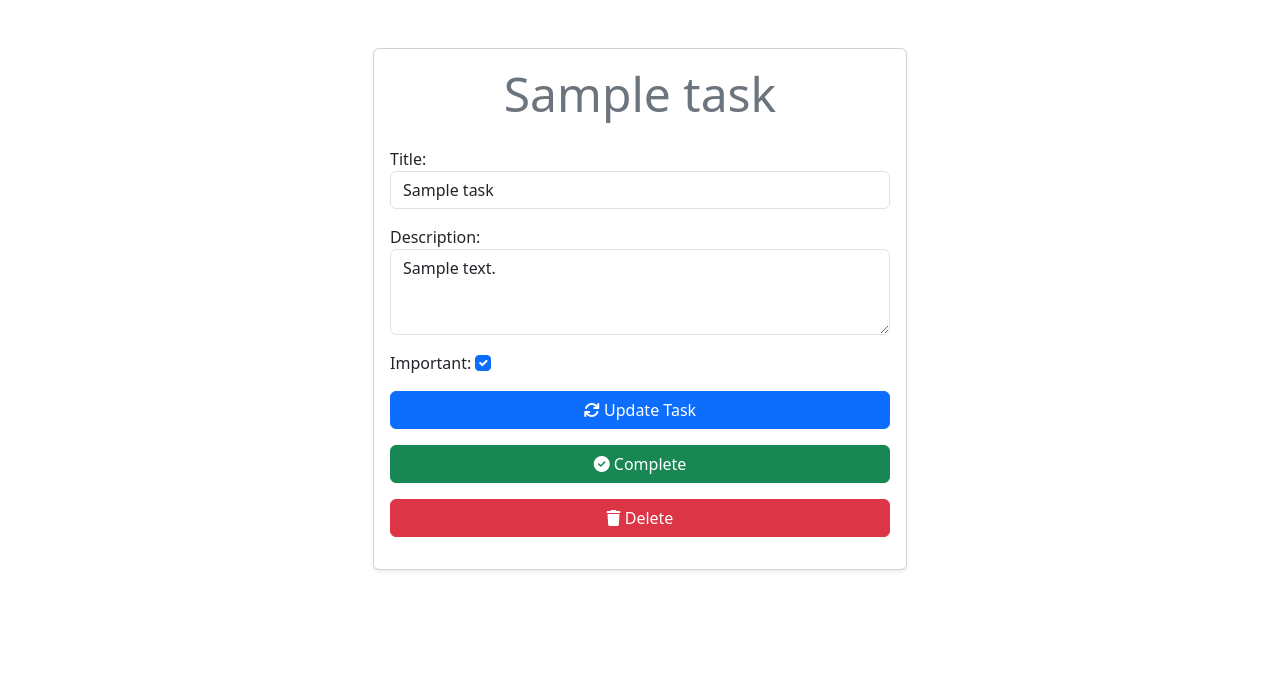
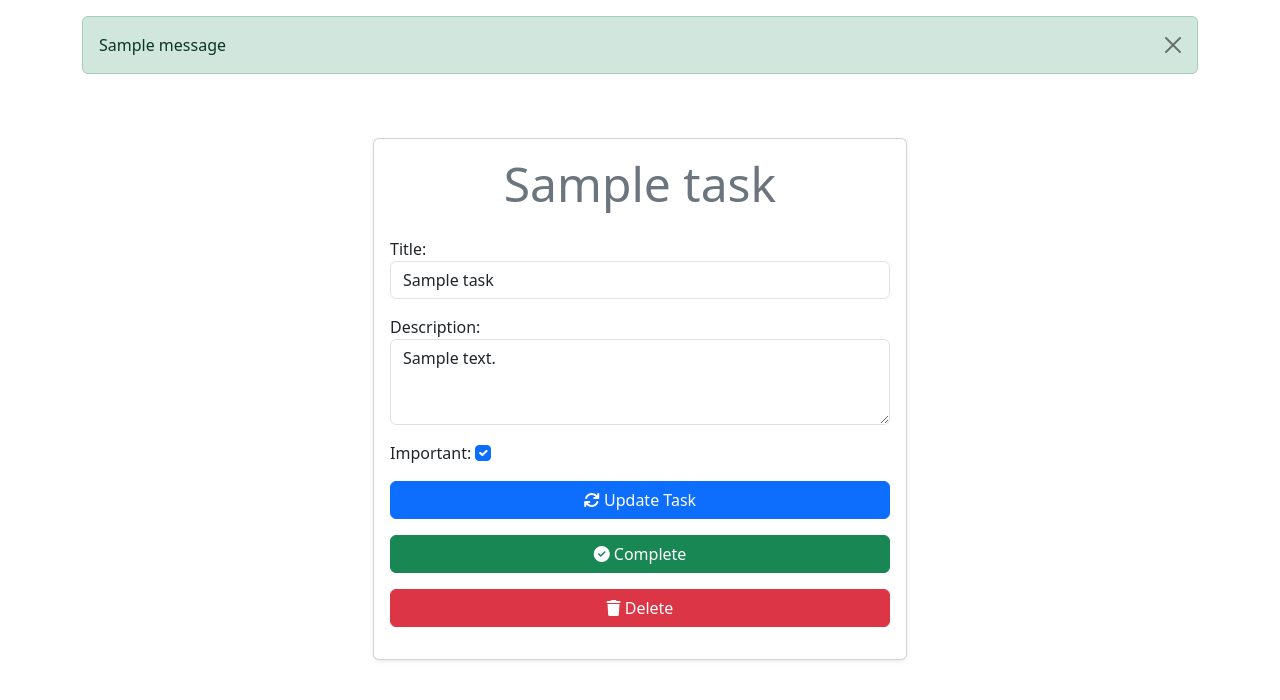
Before and after one commit to HenryTene/django-crud-auth, a Django app: page /tasks/1 in a window 1280 px wide. Shown: the part 56-756 px from the top of the page. Run offline with Django 5.2, Linux system fonts and the light colour scheme; a user stored in the database is signed in; tables that the repository leaves empty hold one stand-in row (values such as "Sample post"); one stand-in notice (Sample message) is shown; some libraries are stand-ins or nearby versions.

Commit message:
:sparkles: Se agregan mensajes de confirmacion para las acciones de las tareas

```diff
--- a/tasks/templates/base.html
+++ b/tasks/templates/base.html
@@ -8,8 +8,10 @@
     <link rel="stylesheet" href="https://cdn.jsdelivr.net/npm/bootstrap@5.3.3/dist/css/bootstrap.min.css">
     <link href="https://cdn.jsdelivr.net/npm/bootstrap-icons/font/bootstrap-icons.css" rel="stylesheet">
     <link rel="stylesheet" href="https://cdnjs.cloudflare.com/ajax/libs/font-awesome/6.3.0/css/all.min.css">
-
-
+    <!-- SweetAlert2 CSS -->
+    <link href="https://cdn.jsdelivr.net/npm/sweetalert2@11/dist/sweetalert2.min.css" rel="stylesheet">
+    <!-- SweetAlert2 JS -->
+    <script src="https://cdn.jsdelivr.net/npm/sweetalert2@11"></script>
 </head>
 
 <body>
@@ -33,15 +35,30 @@
                     <li class="nav-item"><a href="/signup" class="nav-link">Signup</a></li>
                     <li class="nav-item"><a href="/signin" class="nav-link">Signin</a></li>
                     {% endif %}
-
                 </ul>
             </div>
         </div>
     </nav>
-    <div class="container">
+
+    <div class="container mt-3">
+        <!-- Bloque para mostrar mensajes -->
+        {% if messages %}
+          <div>
+            {% for message in messages %}
+              <div class="alert {{ message.tags }} alert-dismissible fade show" role="alert">
+                {{ message }}
+                <button type="button" class="btn-close" data-bs-dismiss="alert" aria-label="Close"></button>
+              </div>
+            {% endfor %}
+          </div>
+        {% endif %}
+        <!-- Fin bloque mensajes -->
+
         {% block content %}
         {% endblock %}
     </div>
+
+    <script src="https://cdn.jsdelivr.net/npm/bootstrap@5.3.3/dist/js/bootstrap.bundle.min.js"></script>
 </body>
 
 </html>
--- a/tasks/templates/task_detail.html
+++ b/tasks/templates/task_detail.html
@@ -12,22 +12,27 @@
           </div>
           {% endif %}
           <div class="mt-4">
-            <form action="{% url 'task_detail' task.id %}" method="POST" class="mb-3">
+            <!-- Formulario de Actualización -->
+            <form id="update-task-form" action="{% url 'task_detail' task.id %}" method="POST" class="mb-3">
               {% csrf_token %}
               {{ form.as_p }}
-              <button class="btn btn-primary btn-block w-100">
+              <button type="button" class="btn btn-primary btn-block w-100" onclick="confirmUpdate();">
                 <span><i class="fa fa-refresh"></i></span> Update Task
               </button>
             </form>
-            <form action="{% url 'complete_task' task.id %}" method="POST" class="mb-3">
+
+            <!-- Formulario para Completar -->
+            <form id="complete-task-form" action="{% url 'complete_task' task.id %}" method="POST" class="mb-3">
               {% csrf_token %}
-              <button class="btn btn-success btn-block w-100">
+              <button type="button" class="btn btn-success btn-block w-100" onclick="confirmComplete();">
                 <i class="fas fa-check-circle"></i> Complete
               </button>
             </form>
-            <form action="{% url 'delete_task' task.id %}" method="POST" class="mb-3">
+
+            <!-- Formulario para Eliminar -->
+            <form id="delete-task-form" action="{% url 'delete_task' task.id %}" method="POST" class="mb-3">
               {% csrf_token %}
-              <button class="btn btn-danger btn-block w-100">
+              <button type="button" class="btn btn-danger btn-block w-100" onclick="confirmDelete();">
                 <i class="fa fa-trash"></i> Delete
               </button>
             </form>
@@ -37,4 +42,57 @@
     </div>
   </div>
 </main>
+
+<script>
+  // Función para confirmar actualización
+  function confirmUpdate() {
+    Swal.fire({
+      title: 'Are you sure?',
+      text: "Do you want to update this task?",
+      icon: 'question',
+      showCancelButton: true,
+      confirmButtonColor: '#3085d6',
+      cancelButtonColor: '#d33',
+      confirmButtonText: 'Yes, update it!'
+    }).then((result) => {
+      if (result.isConfirmed) {
+        document.getElementById('update-task-form').submit();
+      }
+    });
+  }
+
+  // Función para confirmar completado
+  function confirmComplete() {
+    Swal.fire({
+      title: 'Are you sure?',
+      text: "Do you want to mark this task as complete?",
+      icon: 'question',
+      showCancelButton: true,
+      confirmButtonColor: '#28a745',
+      cancelButtonColor: '#d33',
+      confirmButtonText: 'Yes, complete it!'
+    }).then((result) => {
+      if (result.isConfirmed) {
+        document.getElementById('complete-task-form').submit();
+      }
+    });
+  }
+
+  // Función para confirmar eliminación
+  function confirmDelete() {
+    Swal.fire({
+      title: 'Are you sure?',
+      text: "This action cannot be undone. Do you want to delete this task?",
+      icon: 'warning',
+      showCancelButton: true,
+      confirmButtonColor: '#dc3545',
+      cancelButtonColor: '#6c757d',
+      confirmButtonText: 'Yes, delete it!'
+    }).then((result) => {
+      if (result.isConfirmed) {
+        document.getElementById('delete-task-form').submit();
+      }
+    });
+  }
+</script>
 {% endblock %}
--- a/tasks/views.py
+++ b/tasks/views.py
@@ -7,6 +7,7 @@ from .forms import TaskForm
 from .models import Task
 from django.utils import timezone
 from django.contrib.auth.decorators import login_required
+from django.contrib import messages
 
 
 # Create your views here.
@@ -86,6 +87,7 @@ def create_task(request):
             new_task = form.save(commit=False)
             new_task.user = request.user
             new_task.save()
+            messages.success(request, 'Task created successfully!')
             return redirect('tasks')
         except ValueError:
             return render(request, 'create_task.html', {
@@ -105,6 +107,7 @@ def task_detail(request, task_id):
             task = get_object_or_404(Task, pk=task_id, user = request.user)
             form = TaskForm(request.POST, instance=task)
             form.save()
+            messages.success(request, 'Task updated successfully!')
             return redirect('tasks')
         except ValueError:
             return render(request, 'task_detail.html', {
@@ -119,6 +122,7 @@ def complete_task(request, task_id):
     if request.method == 'POST':
         task.datecompleted = timezone.now()
         task.save()
+        messages.success(request, 'Task marked as complete!')
         return redirect('tasks')
 
 @login_required
@@ -126,4 +130,5 @@ def delete_task(request, task_id):
     task = get_object_or_404(Task, pk=task_id, user = request.user)
     if request.method == 'POST':
         task.delete()
+        messages.success(request, 'Task deleted successfully!')
         return redirect('tasks')
```
Also changed, not shown: djangocrud/settings.py (+9 -0 lines).
